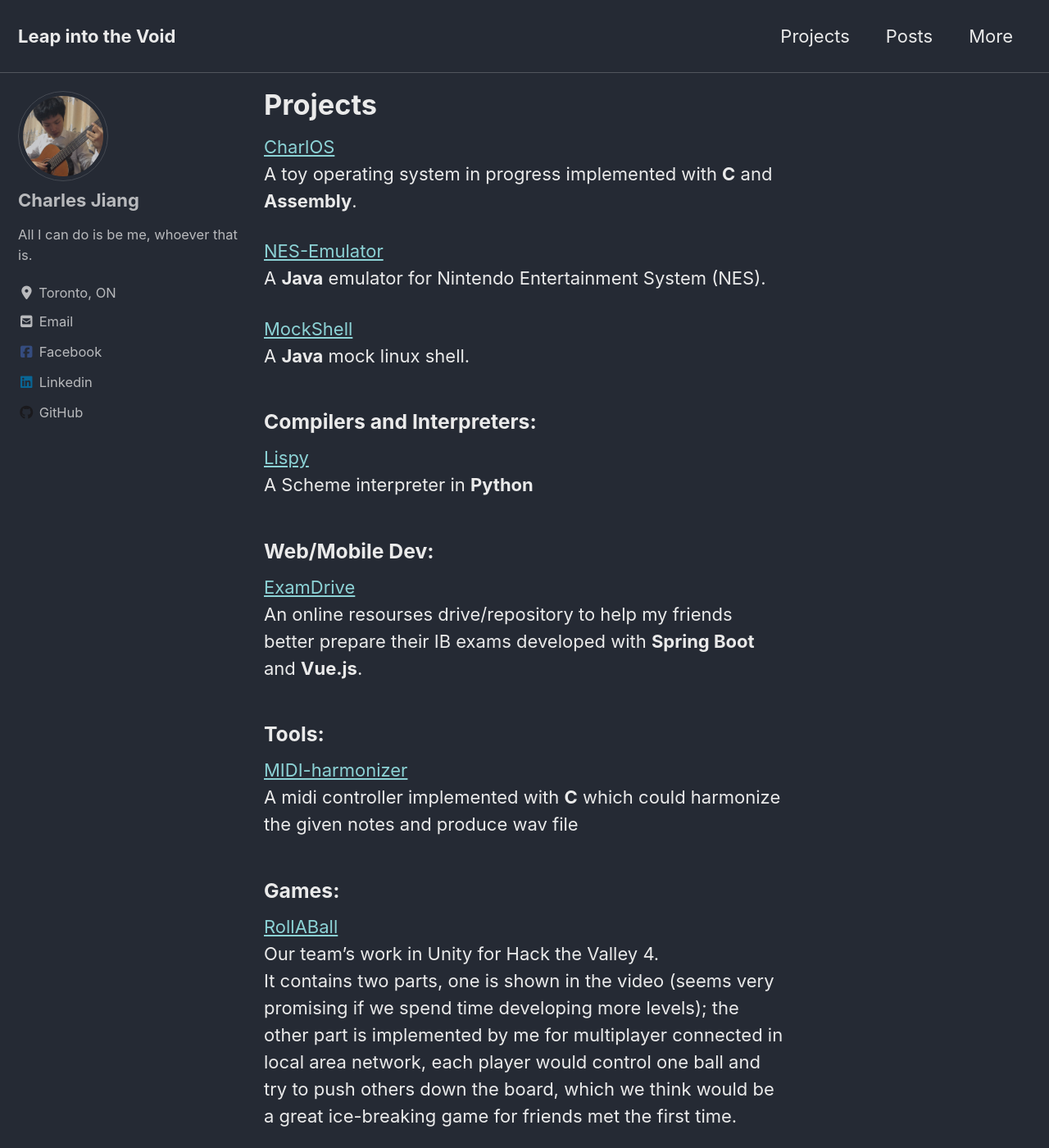
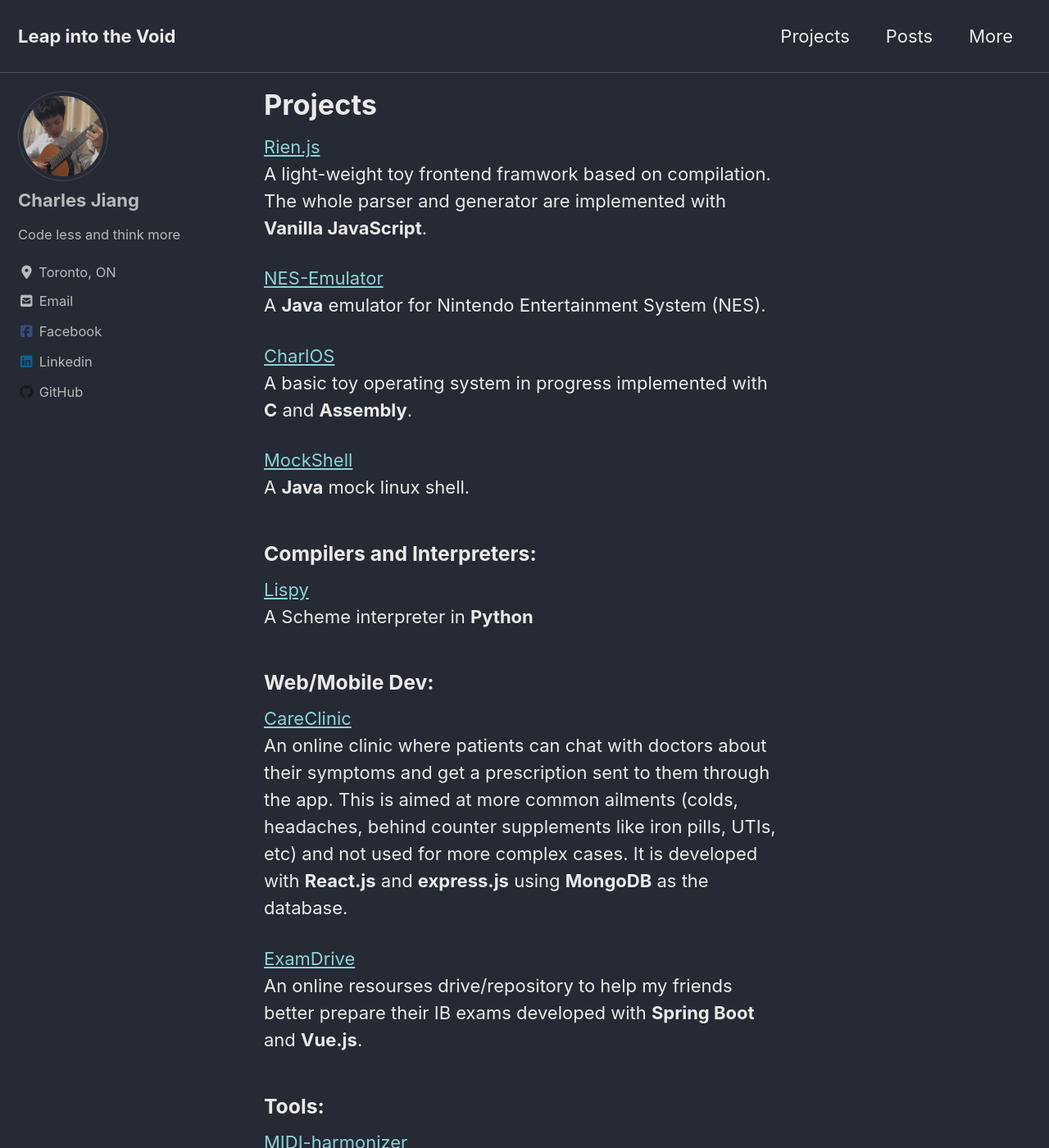
Before and after one commit to Corbe4u/Corbe4u, a Jekyll site: the page built from _pages/project.md, in a window 1280 px wide and 1400 px high. Shown: the whole window at 82% size. Built offline with Jekyll 4.4.1, drawn with Linux system fonts in a browser that asks for light colours; cached includes are drawn as plain includes; nearby versions of some CDN libraries.

Commit message:
Add projects

```diff
--- a/_config.yml
+++ b/_config.yml
@@ -95,7 +95,7 @@ analytics:
 author:
   name             : "Charles Jiang"
   avatar           : "assets/img/myselfwithaguitar.jpg"
-  bio              : "All I can do is be me, whoever that is."
+  bio              : "Code less and think more"
   location         : "Toronto, ON"
   email            : #"ch.jiang28@gmail.com"
   links:
--- a/_pages/project.md
+++ b/_pages/project.md
@@ -4,11 +4,14 @@ permalink: /project/
 comments: false
 ---
 
-[CharlOS](https://github.com/serach24/CharlOS)
-A toy operating system in progress implemented with **C** and **Assembly**.
+[Rien.js](https://rienjs.herokuapp.com/)
+A light-weight toy frontend framwork based on compilation. The whole parser and generator are implemented with **Vanilla JavaScript**.
 
 [NES-Emulator](https://github.com/serach24/NES-Emulator)
 A **Java** emulator for Nintendo Entertainment System (NES).
+
+[CharlOS](https://github.com/serach24/CharlOS)
+A basic toy operating system in progress implemented with **C** and **Assembly**.
 
 [MockShell](https://github.com/serach24/Mock-Shell)
 A **Java** mock linux shell.
@@ -18,6 +21,9 @@ A **Java** mock linux shell.
 A Scheme interpreter in **Python**
 
 ### Web/Mobile Dev:
+[CareClinic](https://cryptic-temple-31591.herokuapp.com/)
+An online clinic where patients can chat with doctors about their symptoms and get a prescription sent to them through the app. This is aimed at more common ailments (colds, headaches, behind counter supplements like iron pills, UTIs, etc) and not used for more complex cases. It is developed with **React.js** and **express.js** using **MongoDB** as the database.
+
 [ExamDrive](https://github.com/serach24/ExamDrive)
 An online resourses drive/repository to help my friends better prepare their IB exams developed with **Spring Boot** and **Vue.js**.
 
```
Also changed, not shown: index.md (+3 -3 lines).
